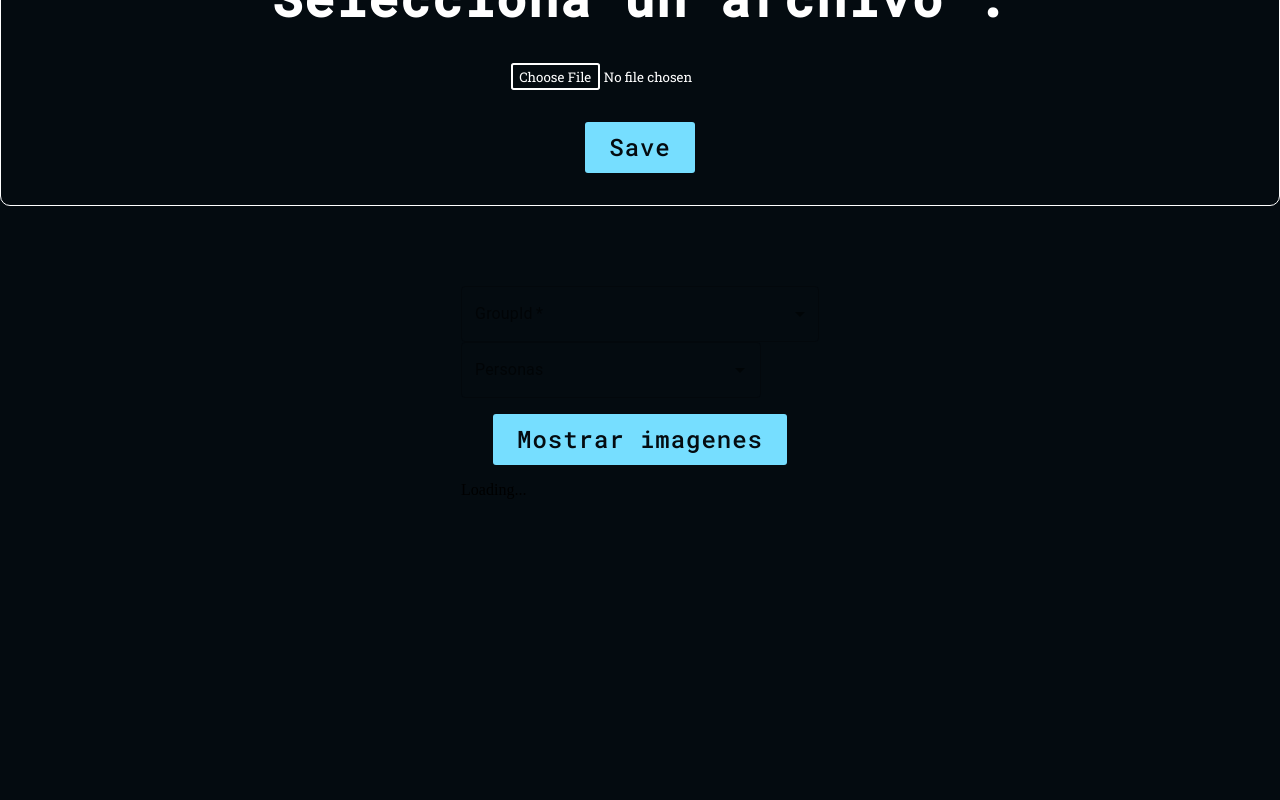
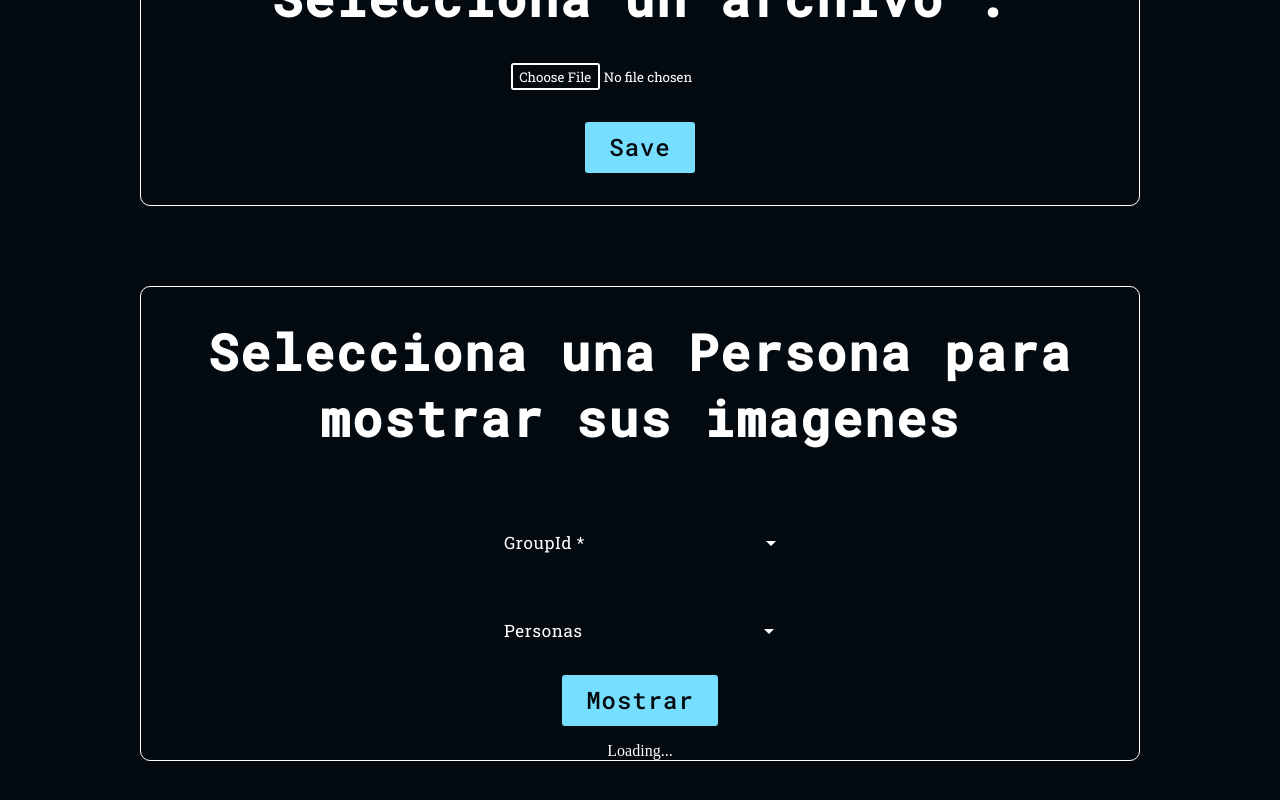
Before and after one commit to Cheick5/faceapi2023, a React (Create React App) app: page /Images in a window 1280 px wide. Shown: the part 564-1364 px from the top of the page. Before the commit the page ends 1143 px from the top, so only its background shows below. Built offline with nearby package versions, Linux system fonts and the light colour scheme.

Commit message:
images component css

```diff
--- a/src/components/Images/FileUpload.css
+++ b/src/components/Images/FileUpload.css
@@ -13,7 +13,7 @@
     flex-direction: column;
     border: 1px solid white;
     border-radius: 10px;
-    width: 100%;
+    width: 1000px;
 
 }
 .app__images-card-info h1{
--- a/src/components/Images/PersonShowImagesTrain.jsx
+++ b/src/components/Images/PersonShowImagesTrain.jsx
@@ -190,11 +190,13 @@ const handleDelete = async (persistId,fileName) => {
 
 return(
     <>
-    <div className = "app__images-card" style = {{display : "flex" , justifyContent : "center"}}>
-        <div className="row">
-            <div className="col-md-auto">
-                <MDBCardBody className='px-5'>
-                    <div className="input-group">
+    <div className = "app__images-card">
+        <div >
+            <MDBCardBody className='app__images-card-info'>
+            <h1 >Selecciona una Persona para mostrar sus imagenes</h1>
+            <div className = "app__images-container">
+
+                <div  style={{width : "300px",margin : '2rem'}}>
                     <FormControl fullWidth required>
                     <InputLabel htmlFor="grouped-native-select">GroupId</InputLabel>
                     <Select className="input-select"onOpen = {handleSelectGroup} value={groupId} onChange={(e) => setGroupId(e.target.value)}
@@ -224,7 +226,8 @@ return(
                         }}
                         />
                 </div>
-                    <button className="app__images-button" style= {{marginTop: "1rem" , marginBottom: "1rem"}} type="submit" onClick={Handlesubmit}>Mostrar imagenes</button>
+
+                <button className="app__images-button" style= {{marginTop: "1rem" , marginBottom: "1rem"}} type="submit" onClick={Handlesubmit}>Mostrar</button>
 
                 <div>
                     {images.length ? (
@@ -243,8 +246,9 @@ return(
                             )}
                 </div>
 
+            </div>
             </MDBCardBody>
-            </div>
+
         </div>
     </div>
     </>
```
Lines whose indentation alone changed are shown as unchanged.
